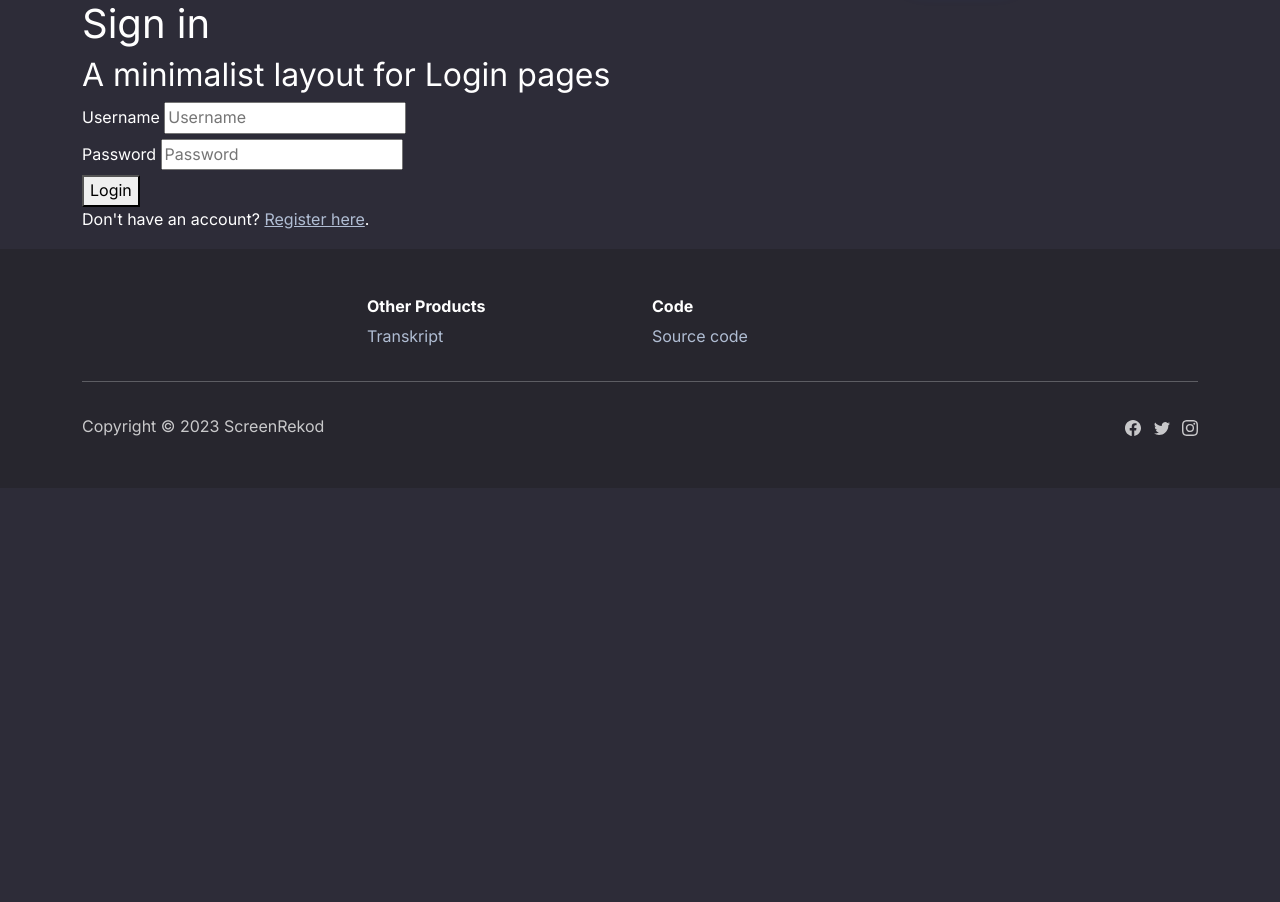
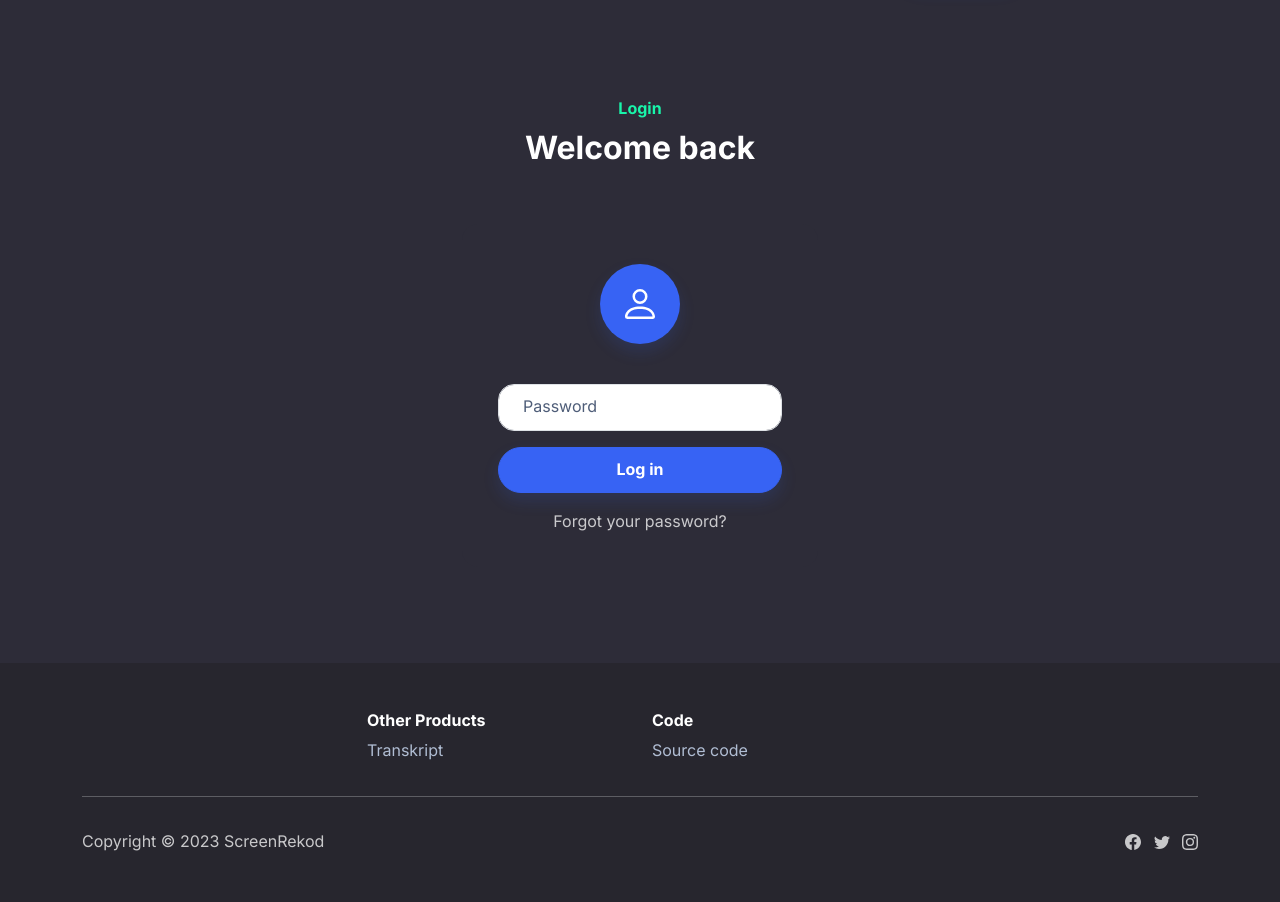
Before and after one commit to kevinkoech357/screen_rekod, a Flask app: template screen_rekod/templates/login.html in a window 1280 px wide. Shown: the part 80-982 px from the top of the page. Before the commit the page ends 516 px from the top, so only its background shows below. Run offline with Flask 3, Linux system fonts and the light colour scheme; the template is opened without the code that fills it: values that come from a table or form of the project are taken from there, others are empty; some libraries are stand-ins or nearby versions.

Commit message:
add login.html|

```diff
--- a/screen_rekod/templates/login.html
+++ b/screen_rekod/templates/login.html
@@ -1,31 +1,42 @@
 {% extends 'base.html' %}
 
-{% block title %}Login • ScreenRekod{% endblock %}
-
 {% block content %}
-    <main class="container">
-        <article class="grid">
-            <div>
-                <hgroup>
-                    <h1>Sign in</h1>
-                    <h2>A minimalist layout for Login pages</h2>
-                </hgroup>
-                <form method="POST" action="{{ url_for('auth.login') }}">
-                    {{ form.hidden_tag() }}
-                    <div class="form-group">
-                        {{ form.username.label(class="form-label") }}
-                        {{ form.username(class="form-input", placeholder="Username", required="required") }}
+    <section class="py-5">
+        <div class="container py-5">
+            <div class="row mb-4 mb-lg-5">
+                <div class="col-md-8 col-xl-6 text-center mx-auto">
+                    <p class="fw-bold text-success mb-2">Login</p>
+                    <h2 class="fw-bold">Welcome back</h2>
+                </div>
+            </div>
+            <div class="row d-flex justify-content-center">
+                <div class="col-md-6 col-xl-4">
+                    <div class="card">
+                        <div class="card-body text-center d-flex flex-column align-items-center">
+                            <div class="bs-icon-xl bs-icon-circle bs-icon-primary shadow bs-icon my-4">
+                                <svg xmlns="http://www.w3.org/2000/svg" width="1em" height="1em" fill="currentColor"
+                                    viewBox="0 0 16 16" class="bi bi-person">
+                                    <path
+                                        d="M8 8a3 3 0 1 0 0-6 3 3 0 0 0 0 6Zm2-3a2 2 0 1 1-4 0 2 2 0 0 1 4 0Zm4 8c0 1-1 1-1 1H3s-1 0-1-1 1-4 6-4 6 3 6 4Zm-1-.004c-.001-.246-.154-.986-.832-1.664C11.516 10.68 10.289 10 8 10c-2.29 0-3.516.68-4.168 1.332-.678.678-.83 1.418-.832 1.664h10Z"></path>
+                                </svg>
+                            </div>
+                            <form method="post" action="{{ url_for('auth.login') }}">
+                                {{ form.hidden_tag() }}
+                                <div class="mb-3">
+                                    {{ form.username_or_email(size=20, class="form-control", placeholder="Username or Email") }}
+                                </div>
+                                <div class="mb-3">
+                                    {{ form.password(size=20, class="form-control", placeholder="Password") }}
+                                </div>
+                                <div class="mb-3">
+                                    <button class="btn btn-primary shadow d-block w-100" type="submit">Log in</button>
+                                </div>
+                                <p class="text-muted">Forgot your password?</p>
+                            </form>
+                        </div>
                     </div>
-                    <div class="form-group">
-                        {{ form.password.label(class="form-label") }}
-                        {{ form.password(class="form-input", placeholder="Password", required="required") }}
-                    </div>
-                    <button type="submit" class="contrast">Login</button>
-                </form>
-
-                <p>Don't have an account? <a href="{{ url_for('auth.register') }}">Register here</a>.</p>
+                </div>
             </div>
-            <div></div>
-        </article>
-    </main>
+        </div>
+    </section>
 {% endblock %}
```
